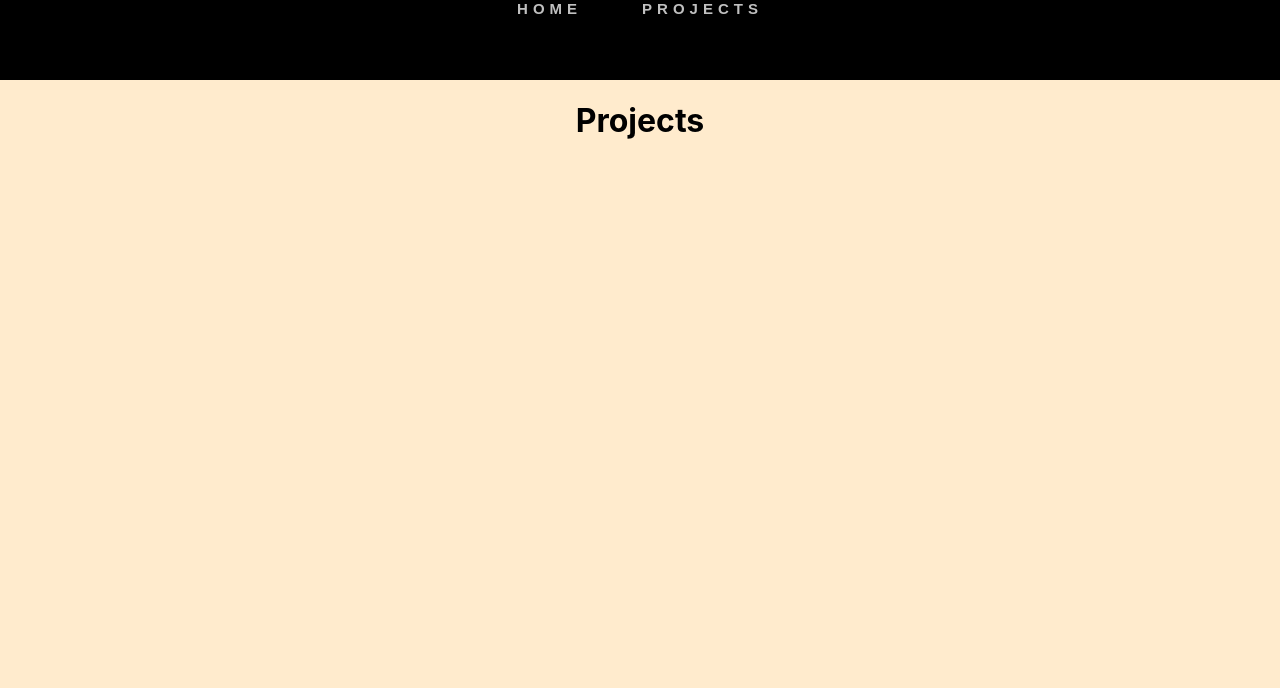
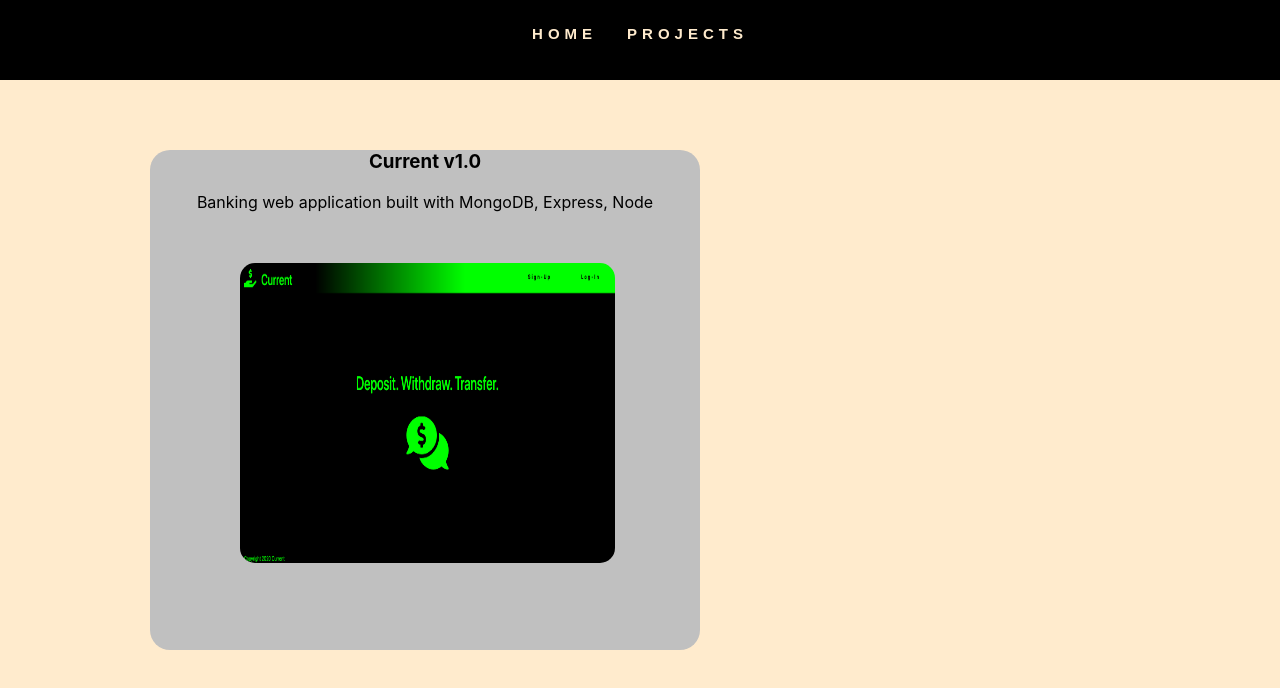
Before and after one commit to morgan-jaouni/ReactPortfolio, a React (Create React App) app in the folder my-app/: page /Projects in a window 1280 px wide. Shown: the top 688 px of the page. Built offline with nearby package versions, Linux system fonts and the light colour scheme.

Commit message:
Adds current container

```diff
--- a/my-app/src/App.css
+++ b/my-app/src/App.css
@@ -14,20 +14,27 @@ body {
     text-align: center;
  }
 
- .navlinks {
-    font-size: 15px;
-    font-weight: 700;
-    padding: 30px;
-    color: silver;
-    text-decoration: none;
- }
-h1, h3 {
+
+
+ h1, h3 {
     text-align: center;
 }
 p {
     text-align: center;
 }
-
+.navlinks {
+    font-size: 15px;
+    font-weight: 700;
+    color: blanchedalmond;
+    padding: 25px 0;
+    display: inline-block;
+    margin-right: 15px;
+    margin-left: 15px;
+    text-decoration: none;
+}
+.navlinks:hover {
+    border-bottom:10px blanchedalmond;
+}
 .homesection {
     margin:auto;
     width: 50%;
@@ -39,6 +46,34 @@ footer {
     bottom: 0;
     width: 50vw;
     background-color: black;
-    color: white;
+    color: blanchedalmond;
+    border-radius: 10px;
+}
+.p {
+    font-size: 700px;
+}
+.projects {
+    margin-top: 70px;
+    margin-left: 150px;
+    width: 550px;
+    height: 500px;
+    background-color: silver;
     border-radius: 20px;
 }
+
+.current {
+    padding: 5px;
+    width: 375px;
+    height: 300px;
+    border-radius: 20px;
+    margin-top: 30px;
+    margin-left: 85px;
+}
+
+.current-header{
+    margin-top: 25px;
+}
+
+img:hover {
+    box-shadow: 0 0 10px 1px black;
+  }
--- a/my-app/src/components/Home.js
+++ b/my-app/src/components/Home.js
@@ -10,11 +10,10 @@ function Home() {
                 <h3>Full-Stack Software Engineer</h3>
                  <p>I have a passion for creating full-stack applications with meticulous wireframe/ERD planning, back-end configuration & front-end connection utilizing Node/Django frameworks.</p>
         <footer>
-        <h3>Contact Me</h3>
+            <h3 class="contact">Contact</h3>
                 <p>Morgan.jaouni@ttu.edu</p>
                 <p>512-820-5425</p>
         </footer>
-
         </div>
       </div>
     );
--- a/my-app/src/components/Index.js
+++ b/my-app/src/components/Index.js
@@ -6,8 +6,8 @@ import { Switch,Route } from "react-router-dom";
 function Index() {
     return (
         <Switch>
+            <Route exact path="/Projects" component={Projects} />
             <Route exact path="/" component={Home} />
-            <Route exact path="/Projects" component={Projects} />
         </Switch>
     );
   }
--- a/my-app/src/components/Projects.js
+++ b/my-app/src/components/Projects.js
@@ -1,9 +1,16 @@
 import React from "react";
+import "../App.css";
 
 function Projects() {
     return (
       <div className="App">
-        <h1>Projects</h1>
+          <div class="projects">
+            <h3 class="current-header">Current v1.0</h3>
+            <p>Banking web application built with MongoDB, Express, Node</p>
+           <a class="anchor-image" href="http://rocky-anchorage-99030.herokuapp.com">
+            <img class="current" src="./Current.png" alt=""></img>
+            </a>
+        </div>
       </div>
     );
   }
```
Also changed, not shown: my-app/public/Current.png (added), 1 other file (tests, documents, lock files or other folders). Lines whose indentation alone changed are shown as unchanged.
